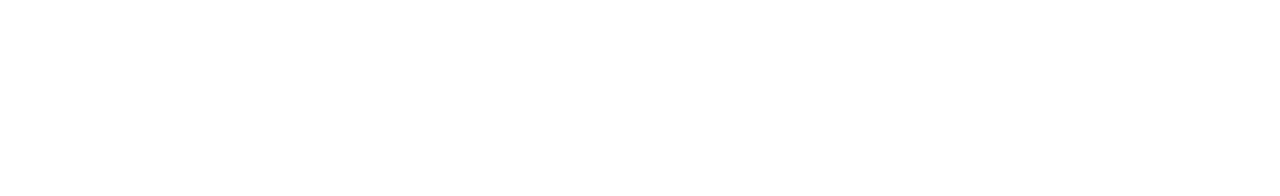
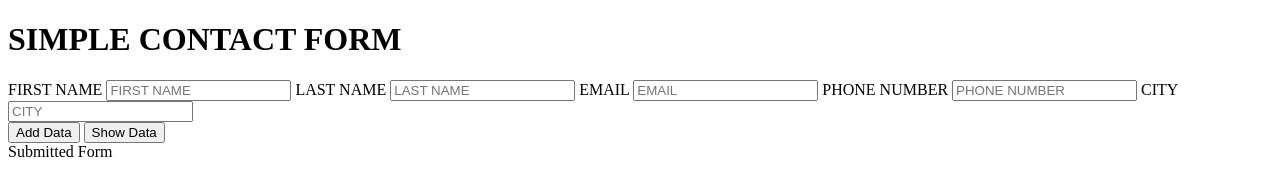
Before and after one commit to JosiahAutor/simple-form-ts, a plain HTML site: page index.html in a window 1280 px wide. Drawn offline with Linux system fonts and the light colour scheme.

Commit message:
make contact container

```diff
--- a/index.html
+++ b/index.html
@@ -7,6 +7,33 @@
     <title>Simple Contact Form</title>
 </head>
 <body>
+    <h1>SIMPLE CONTACT FORM</h1>
+	<div class="container">
+		<div class="contact">
+				<label class="control-label">FIRST NAME</label>
+				<input type="text" id="firstName" Name="First Name" placeholder="FIRST NAME" required="required">
+				<label class="control-label">LAST NAME</label>
+				<input type="text" id="lastName"Name="Last Name" placeholder="LAST NAME" required>
+				<label class="control-label">EMAIL</label>
+				<input type="email" id="email" Name="Email" placeholder="EMAIL" required>
+				<label class="control-label">PHONE NUMBER</label>
+				<input type="text" id="phoneNumber" Name="Phone Number" placeholder="PHONE NUMBER" required>
+				<label class="control-label">CITY</label>
+				<input type="text" id="city" Name="City" placeholder="CITY" required>
+				<div class="button">
+					<button id="addPerson">Add Data</button>
+					<button id="showData">Show Data</button>
+				</div>
+		</div>
+	</div>
+	<div class="outputContainer">
+		<div class="outputRestrictions">
+			<label> Submitted Form </label>
 
+
+			</div>
+		</div>
+	</div>
+	<div id="personData"></div>
 </body>
 </html>
```
